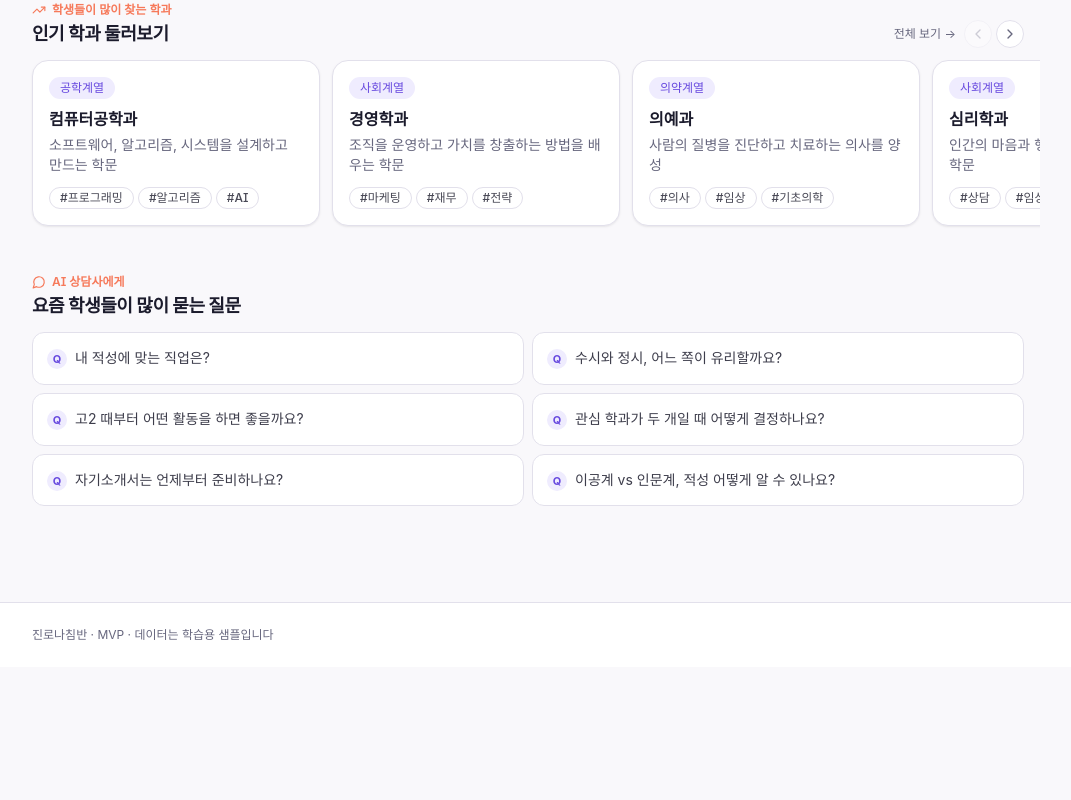
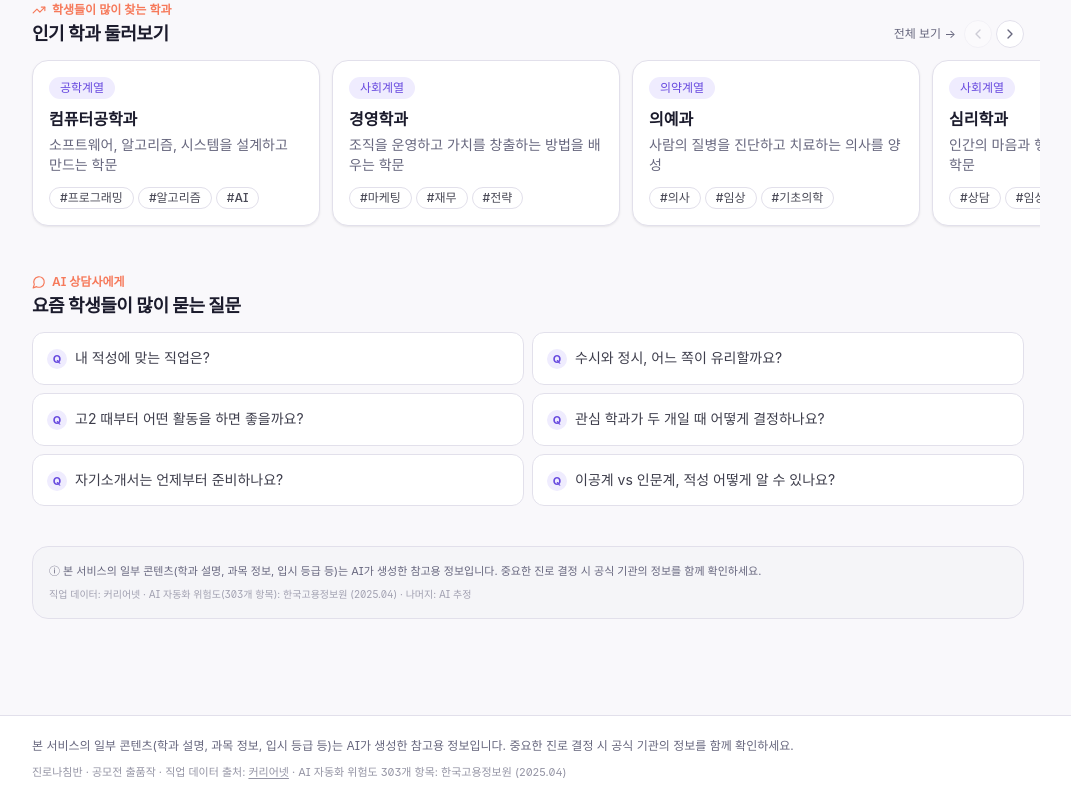
Before and after one commit to lsur6nup4-commits/career-app, a Next.js app: page / in a window 1280 px wide. Shown: the part 766-1566 px from the top of the page, without its empty margins (112-1183 px from the left). Before the commit the page ends 1433 px from the top, so only its background shows below. Built offline with nearby package versions, Linux system fonts and the light colour scheme; a web font is replaced by a local one.

Commit message:
Add AI content disclosure labels throughout app for competition submission

```diff
--- a/app/layout.tsx
+++ b/app/layout.tsx
@@ -122,8 +122,25 @@ export default function RootLayout({
         <BottomTabBar />
 
         <footer className="hidden border-t border-border bg-card md:block">
-          <div className="container py-6 text-xs text-muted-foreground">
-            진로나침반 · MVP · 데이터는 학습용 샘플입니다
+          <div className="container space-y-2 py-5 text-xs text-muted-foreground">
+            <p className="leading-relaxed">
+              본 서비스의 일부 콘텐츠(학과 설명, 과목 정보, 입시 등급 등)는
+              AI가 생성한 참고용 정보입니다. 중요한 진로 결정 시 공식 기관의
+              정보를 함께 확인하세요.
+            </p>
+            <p className="text-[11px] text-muted-foreground/70">
+              진로나침반 · 공모전 출품작 ·{" "}
+              직업 데이터 출처:{" "}
+              <a
+                href="https://www.career.go.kr"
+                target="_blank"
+                rel="noopener noreferrer"
+                className="underline underline-offset-2 hover:text-foreground"
+              >
+                커리어넷
+              </a>{" "}
+              · AI 자동화 위험도 303개 항목: 한국고용정보원 (2025.04)
+            </p>
           </div>
         </footer>
       </body>
--- a/app/majors/[id]/page.tsx
+++ b/app/majors/[id]/page.tsx
@@ -118,6 +118,12 @@ export default async function MajorDetailPage({ params }: Props) {
           )}
         </section>
       )}
+
+      {/* ── AI 콘텐츠 고지 ─────────────────────────────────────────────── */}
+      <p className="rounded-lg bg-muted/60 px-4 py-3 text-center text-[11px] leading-relaxed text-muted-foreground">
+        학과 설명·과목 정보는 AI가 생성한 참고용 콘텐츠입니다.
+        실제 정보는 각 대학 홈페이지를 확인하세요.
+      </p>
     </div>
   );
 }
--- a/app/page.tsx
+++ b/app/page.tsx
@@ -120,6 +120,18 @@ export default function HomePage() {
 
       {/* 인기 질문 */}
       <PopularQuestions />
+
+      {/* 서비스 안내 고지 */}
+      <section aria-label="서비스 안내" className="rounded-xl border border-border bg-muted/40 px-4 py-4">
+        <p className="text-[11px] leading-relaxed text-muted-foreground">
+          ⓘ{" "}본 서비스의 일부 콘텐츠(학과 설명, 과목 정보, 입시 등급 등)는
+          AI가 생성한 참고용 정보입니다. 중요한 진로 결정 시 공식 기관의
+          정보를 함께 확인하세요.
+        </p>
+        <p className="mt-1.5 text-[10px] text-muted-foreground/60">
+          직업 데이터: 커리어넷 · AI 자동화 위험도(303개 항목): 한국고용정보원 (2025.04) · 나머지: AI 추정
+        </p>
+      </section>
     </div>
   );
 }
--- a/components/career-type/result-screen.tsx
+++ b/components/career-type/result-screen.tsx
@@ -287,6 +287,12 @@ export function ResultScreen({
         </ul>
       </section>
 
+      {/* ── AI 고지 ───────────────────────────────────────────────── */}
+      <p className="rounded-lg bg-muted/60 px-4 py-3 text-center text-[11px] leading-relaxed text-muted-foreground">
+        본 유형 분석은 AI 기반 참고용입니다.
+        전문 진로 상담사와 상담을 권장합니다.
+      </p>
+
       {/* ── 하단 버튼 ─────────────────────────────────────────────── */}
       <div className="flex gap-2 pb-4">
         <button
--- a/components/jobs/ai-risk-card.tsx
+++ b/components/jobs/ai-risk-card.tsx
@@ -105,7 +105,12 @@ export function AiRiskCard({ risk }: { risk: JobAiRisk }) {
         {isActual ? (
           <>출처: <strong>한국고용정보원</strong> (2025.04 발표)</>
         ) : (
-          <>보고서 기준 AI 추정치 — 실제와 다를 수 있어요</>
+          <span className="inline-flex items-center gap-1">
+            <span className="rounded bg-amber-100 px-1 py-0.5 text-[10px] font-semibold text-amber-700 dark:bg-amber-900/40 dark:text-amber-300">
+              AI 추정
+            </span>
+            보고서 기반 추정치 — 실제와 다를 수 있어요
+          </span>
         )}
       </p>
     </section>
--- a/components/major/major-search.tsx
+++ b/components/major/major-search.tsx
@@ -133,7 +133,7 @@ export function MajorSearch({ majors, categories, initialQuery = "" }: Props) {
                         </span>
                       )}
                       <span className="ml-auto text-xs text-muted-foreground">
-                        평균 {major.averageGrade}등급
+                        약 {major.averageGrade}등급 (AI 추정)
                       </span>
                     </div>
                     <CardTitle className="mt-1 group-hover:text-primary">
```
